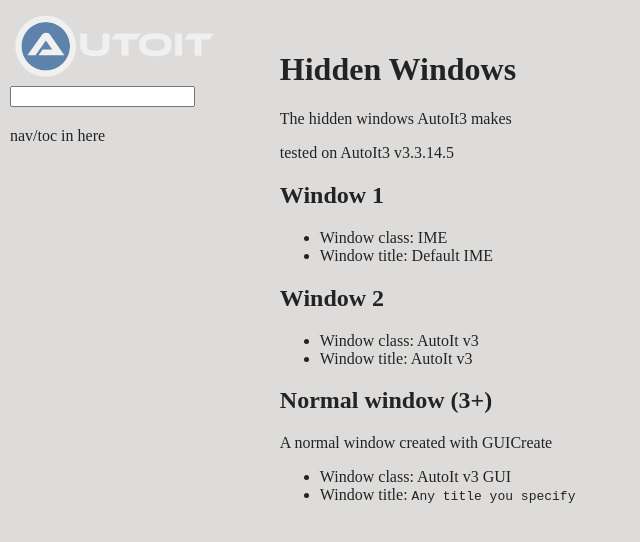
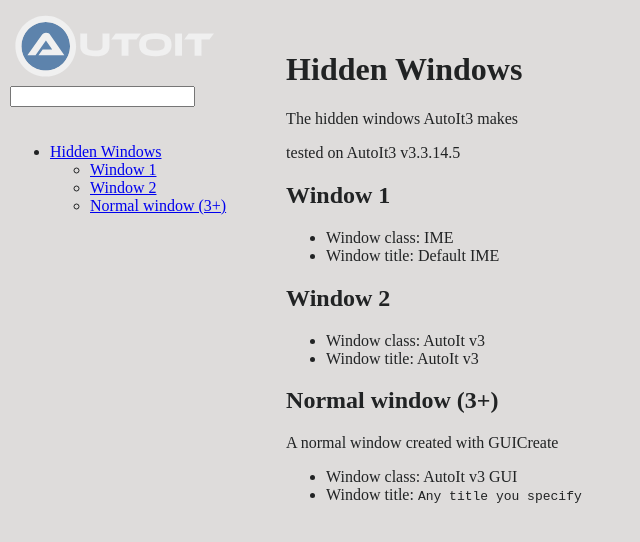
Before and after one commit to genius257/AutoIt3-Handbook, a Jekyll site: the page built from docs/hidden-windows.md, in a window 1280 px wide. Shown: the top 542 px of the page, without its empty margins (0-640 px from the left). Built offline with Jekyll 4.4.1, drawn with Linux system fonts in a browser that asks for light colours; our own code applies the rules of GitHub Pages for plain Markdown files; part of the change alters nothing that is shown.

Commit message:
Added TOC support with "allejo/jekyll-toc"

```diff
--- /dev/null
+++ b/docs/_includes/toc.html
@@ -0,0 +1,182 @@
+{% capture tocWorkspace %}
+    {% comment %}
+        Copyright (c) 2017 Vladimir "allejo" Jimenez
+
+        Permission is hereby granted, free of charge, to any person
+        obtaining a copy of this software and associated documentation
+        files (the "Software"), to deal in the Software without
+        restriction, including without limitation the rights to use,
+        copy, modify, merge, publish, distribute, sublicense, and/or sell
+        copies of the Software, and to permit persons to whom the
+        Software is furnished to do so, subject to the following
+        conditions:
+
+        The above copyright notice and this permission notice shall be
+        included in all copies or substantial portions of the Software.
+
+        THE SOFTWARE IS PROVIDED "AS IS", WITHOUT WARRANTY OF ANY KIND,
+        EXPRESS OR IMPLIED, INCLUDING BUT NOT LIMITED TO THE WARRANTIES
+        OF MERCHANTABILITY, FITNESS FOR A PARTICULAR PURPOSE AND
+        NONINFRINGEMENT. IN NO EVENT SHALL THE AUTHORS OR COPYRIGHT
+        HOLDERS BE LIABLE FOR ANY CLAIM, DAMAGES OR OTHER LIABILITY,
+        WHETHER IN AN ACTION OF CONTRACT, TORT OR OTHERWISE, ARISING
+        FROM, OUT OF OR IN CONNECTION WITH THE SOFTWARE OR THE USE OR
+        OTHER DEALINGS IN THE SOFTWARE.
+    {% endcomment %}
+    {% comment %}
+        Version 1.2.0
+          https://github.com/allejo/jekyll-toc
+
+        "...like all things liquid - where there's a will, and ~36 hours to spare, there's usually a/some way" ~jaybe
+
+        Usage:
+            {% include toc.html html=content sanitize=true class="inline_toc" id="my_toc" h_min=2 h_max=3 %}
+
+        Parameters:
+            * html         (string) - the HTML of compiled markdown generated by kramdown in Jekyll
+
+        Optional Parameters:
+            * sanitize      (bool)   : false  - when set to true, the headers will be stripped of any HTML in the TOC
+            * class         (string) :   ''   - a CSS class assigned to the TOC
+            * id            (string) :   ''   - an ID to assigned to the TOC
+            * h_min         (int)    :   1    - the minimum TOC header level to use; any header lower than this value will be ignored
+            * h_max         (int)    :   6    - the maximum TOC header level to use; any header greater than this value will be ignored
+            * ordered       (bool)   : false  - when set to true, an ordered list will be outputted instead of an unordered list
+            * item_class    (string) :   ''   - add custom class(es) for each list item; has support for '%level%' placeholder, which is the current heading level
+            * submenu_class (string) :   ''   - add custom class(es) for each child group of headings; has support for '%level%' placeholder which is the current "submenu" heading level
+            * base_url      (string) :   ''   - add a base url to the TOC links for when your TOC is on another page than the actual content
+            * anchor_class  (string) :   ''   - add custom class(es) for each anchor element
+            * skip_no_ids   (bool)   : false  - skip headers that do not have an `id` attribute
+
+        Output:
+            An ordered or unordered list representing the table of contents of a markdown block. This snippet will only
+            generate the table of contents and will NOT output the markdown given to it
+    {% endcomment %}
+
+    {% capture newline %}
+    {% endcapture %}
+    {% assign newline = newline | rstrip %} <!-- Remove the extra spacing but preserve the newline -->
+
+    {% capture deprecation_warnings %}{% endcapture %}
+
+    {% if include.baseurl %}
+        {% capture deprecation_warnings %}{{ deprecation_warnings }}<!-- jekyll-toc :: "baseurl" has been deprecated, use "base_url" instead -->{{ newline }}{% endcapture %}
+    {% endif %}
+
+    {% if include.skipNoIDs %}
+        {% capture deprecation_warnings %}{{ deprecation_warnings }}<!-- jekyll-toc :: "skipNoIDs" has been deprecated, use "skip_no_ids" instead -->{{ newline }}{% endcapture %}
+    {% endif %}
+
+    {% capture jekyll_toc %}{% endcapture %}
+    {% assign orderedList = include.ordered | default: false %}
+    {% assign baseURL = include.base_url | default: include.baseurl | default: '' %}
+    {% assign skipNoIDs = include.skip_no_ids | default: include.skipNoIDs | default: false %}
+    {% assign minHeader = include.h_min | default: 1 %}
+    {% assign maxHeader = include.h_max | default: 6 %}
+    {% assign nodes = include.html | strip | split: '<h' %}
+
+    {% assign firstHeader = true %}
+    {% assign currLevel = 0 %}
+    {% assign lastLevel = 0 %}
+
+    {% capture listModifier %}{% if orderedList %}ol{% else %}ul{% endif %}{% endcapture %}
+
+    {% for node in nodes %}
+        {% if node == "" %}
+            {% continue %}
+        {% endif %}
+
+        {% assign currLevel = node | replace: '"', '' | slice: 0, 1 | times: 1 %}
+
+        {% if currLevel < minHeader or currLevel > maxHeader %}
+            {% continue %}
+        {% endif %}
+
+        {% assign _workspace = node | split: '</h' %}
+
+        {% assign _idWorkspace = _workspace[0] | split: 'id="' %}
+        {% assign _idWorkspace = _idWorkspace[1] | split: '"' %}
+        {% assign htmlID = _idWorkspace[0] %}
+
+        {% assign _classWorkspace = _workspace[0] | split: 'class="' %}
+        {% assign _classWorkspace = _classWorkspace[1] | split: '"' %}
+        {% assign htmlClass = _classWorkspace[0] %}
+
+        {% if htmlClass contains "no_toc" %}
+            {% continue %}
+        {% endif %}
+
+        {% if firstHeader %}
+            {% assign minHeader = currLevel %}
+        {% endif %}
+
+        {% capture _hAttrToStrip %}{{ _workspace[0] | split: '>' | first }}>{% endcapture %}
+        {% assign header = _workspace[0] | replace: _hAttrToStrip, '' %}
+
+        {% if include.item_class and include.item_class != blank %}
+            {% capture listItemClass %} class="{{ include.item_class | replace: '%level%', currLevel | split: '.' | join: ' ' }}"{% endcapture %}
+        {% endif %}
+
+        {% if include.submenu_class and include.submenu_class != blank %}
+            {% assign subMenuLevel = currLevel | minus: 1 %}
+            {% capture subMenuClass %} class="{{ include.submenu_class | replace: '%level%', subMenuLevel | split: '.' | join: ' ' }}"{% endcapture %}
+        {% endif %}
+
+        {% capture anchorBody %}{% if include.sanitize %}{{ header | strip_html }}{% else %}{{ header }}{% endif %}{% endcapture %}
+
+        {% if htmlID %}
+            {% capture anchorAttributes %} href="{% if baseURL %}{{ baseURL }}{% endif %}#{{ htmlID }}"{% endcapture %}
+
+            {% if include.anchor_class %}
+                {% capture anchorAttributes %}{{ anchorAttributes }} class="{{ include.anchor_class | split: '.' | join: ' ' }}"{% endcapture %}
+            {% endif %}
+
+            {% capture listItem %}<a{{ anchorAttributes }}>{{ anchorBody }}</a>{% endcapture %}
+        {% elsif skipNoIDs == true %}
+            {% continue %}
+        {% else %}
+            {% capture listItem %}{{ anchorBody }}{% endcapture %}
+        {% endif %}
+
+        {% if currLevel > lastLevel %}
+            {% capture jekyll_toc %}{{ jekyll_toc }}<{{ listModifier }}{{ subMenuClass }}>{% endcapture %}
+        {% elsif currLevel < lastLevel %}
+            {% assign repeatCount = lastLevel | minus: currLevel %}
+
+            {% for i in (1..repeatCount) %}
+                {% capture jekyll_toc %}{{ jekyll_toc }}</li></{{ listModifier }}>{% endcapture %}
+            {% endfor %}
+
+            {% capture jekyll_toc %}{{ jekyll_toc }}</li>{% endcapture %}
+        {% else %}
+            {% capture jekyll_toc %}{{ jekyll_toc }}</li>{% endcapture %}
+        {% endif %}
+
+        {% capture jekyll_toc %}{{ jekyll_toc }}<li{{ listItemClass }}>{{ listItem }}{% endcapture %}
+
+        {% assign lastLevel = currLevel %}
+        {% assign firstHeader = false %}
+    {% endfor %}
+
+    {% assign repeatCount = minHeader | minus: 1 %}
+    {% assign repeatCount = lastLevel | minus: repeatCount %}
+    {% for i in (1..repeatCount) %}
+        {% capture jekyll_toc %}{{ jekyll_toc }}</li></{{ listModifier }}>{% endcapture %}
+    {% endfor %}
+
+    {% if jekyll_toc != '' %}
+        {% assign rootAttributes = '' %}
+        {% if include.class and include.class != blank %}
+            {% capture rootAttributes %} class="{{ include.class | split: '.' | join: ' ' }}"{% endcapture %}
+        {% endif %}
+
+        {% if include.id and include.id != blank %}
+            {% capture rootAttributes %}{{ rootAttributes }} id="{{ include.id }}"{% endcapture %}
+        {% endif %}
+
+        {% if rootAttributes %}
+            {% assign nodes = jekyll_toc | split: '>' %}
+            {% capture jekyll_toc %}<{{ listModifier }}{{ rootAttributes }}>{{ nodes | shift | join: '>' }}>{% endcapture %}
+        {% endif %}
+    {% endif %}
+{% endcapture %}{% assign tocWorkspace = '' %}{{ deprecation_warnings }}{{ jekyll_toc -}}
--- a/docs/_layouts/default.html
+++ b/docs/_layouts/default.html
@@ -24,7 +24,7 @@
                     <input type="text" />
                 </div>
                 <nav>
-                    nav/toc in here
+                    {% include toc.html html=content %}
                 </nav>
             </aside>
             <main>
```
